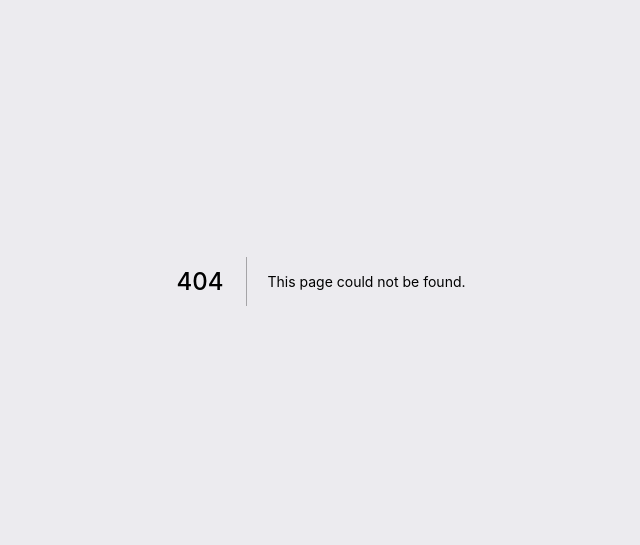
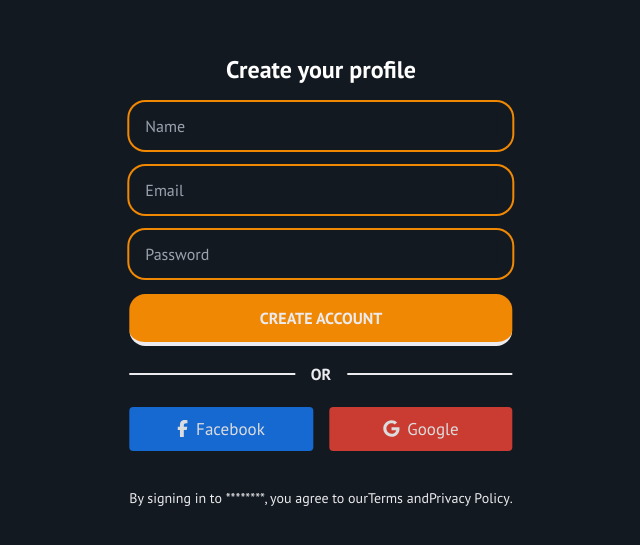
Before and after one commit to amr8644/E-commerce, a Next.js app: page /sign in a window 1280 px wide. Before the commit this address had no page. Shown: the part 119-664 px from the top of the page, without its empty margins (319-959 px from the left). Built offline with nearby package versions, Linux system fonts and the light colour scheme.

Commit message:
Added Sign in page

```diff
--- a/package.json
+++ b/package.json
@@ -10,6 +10,7 @@
   },
   "dependencies": {
     "@fortawesome/fontawesome-svg-core": "^6.1.1",
+    "@fortawesome/free-brands-svg-icons": "^6.1.1",
     "@fortawesome/free-regular-svg-icons": "^6.1.1",
     "@fortawesome/free-solid-svg-icons": "^6.1.1",
     "@fortawesome/react-fontawesome": "^0.1.18",
--- /dev/null
+++ b/pages/login.js
@@ -0,0 +1,7 @@
+import React from "react";
+
+const Login = () => {
+  return <div>Login</div>;
+};
+
+export default Login;
--- a/pages/sections/MainContent.js
+++ b/pages/sections/MainContent.js
@@ -39,7 +39,7 @@ const MainContent = () => {
     ],
   };
   return (
-    <section className="lg:main top-[70px] relative -z-30  font-PTSans ">
+    <section className="lg:main top-[70px] relative font-PTSans ">
       {/* Banner */}
       <article className="w-full flex items-center justify-center h-auto md:h-[270px]">
         <div className=" bg-orange2 rounded-2xl ml-4 md:w-[95%] h-[95%] flex items-start justify-center flex-col sm:px-8 py-2 mt-4">
--- a/pages/sections/Navbar.js
+++ b/pages/sections/Navbar.js
@@ -1,6 +1,7 @@
 import React, { useState } from "react";
 import Image from "next/image";
 import { FontAwesomeIcon } from "@fortawesome/react-fontawesome";
+import Link from "next/link";
 import {
   faMagnifyingGlass,
   faShoppingCart,
@@ -67,14 +68,24 @@ const Navbar = () => {
             icon={faBell}
             className="text-white py-[11px] px-3 w-[40px] rounded-lg border-none cursor-pointer hover:bg-orange2 hover:text-darkBlue duration-500 mx-3"
           />
-          <Image
-            className="h-8 w-8 rounded-full cursor-pointer mx-3"
-            src="/Logo.png"
-            alt="Avatar"
-            width={52}
-            height={52}
-            layout="intrinsic"
-          />
+
+          <div class="avatar">
+            <div class="w-10 h-10 rounded-full ring  ring-orange2 ring-offset-base-100  cursor-pointer mx-3">
+              <Image
+                className="h-10 w-10 rounded-full"
+                src="/Avatar.jpg"
+                alt="Avatar"
+                width={100}
+                height={100}
+                layout="intrinsic"
+              />
+            </div>
+          </div>
+        </div>
+        <div>
+          <Link href={"/sign"}>
+            <a>Signup</a>
+          </Link>
         </div>
       </section>
       <SecondSidebar open={open} />
--- /dev/null
+++ b/pages/sign.js
@@ -0,0 +1,77 @@
+import React from "react";
+import { FontAwesomeIcon } from "@fortawesome/react-fontawesome";
+import { faFacebookF, faGoogle } from "@fortawesome/free-brands-svg-icons";
+
+const Sign = () => {
+  return (
+    <div class=" w-full h-screen  bg-darkBlue p-6 font-PTSans">
+      <section class="absolute top-1/2 left-1/2 mx-auto max-w-sm -translate-x-1/2 -translate-y-1/2 transform space-y-4 text-center">
+        <div x-show="isLoginPage" class="space-y-4">
+          <header class="mb-3 text-2xl font-bold text-superwhite">
+            Create your profile
+          </header>
+
+          <div class="w-full rounded-2xl px-4 ring-2  text-white  ring-orange2">
+            <input
+              type="text"
+              placeholder="Name"
+              class="my-3 w-full border-none bg-darkBlue outline-none focus:outline-none"
+            />
+          </div>
+
+          <div class="w-full rounded-2xl px-4 ring-2  text-white  ring-orange2">
+            <input
+              type="email"
+              placeholder="Email"
+              class="my-3 w-full border-none bg-darkBlue outline-none focus:outline-none"
+            />
+          </div>
+
+          <div class="w-full rounded-2xl px-4 ring-2  text-white  ring-orange2">
+            <input
+              type="password"
+              placeholder="Password"
+              class="my-3 w-full border-none bg-darkBlue outline-none focus:outline-none"
+            />
+          </div>
+          <button class="w-full rounded-2xl border-b-4 border-b-blue-600  bg-orange2 py-3 font-bold text-white hover:bg-blue-400 active:translate-y-[0.125rem] active:border-b-blue-400">
+            CREATE ACCOUNT
+          </button>
+        </div>
+
+        <div class="flex items-center space-x-4">
+          <hr class="w-full border border-white" />
+          <div class="font-semibold text-white">OR</div>
+          <hr class="w-full border border-white" />
+        </div>
+
+        <footer>
+          <div class="grid grid-cols-2 gap-4">
+            <button className="btn bg-facebook text-superwhite font-PTSans rounded-lg">
+              <FontAwesomeIcon icon={faFacebookF} className="mr-2" />
+              Facebook
+            </button>
+            <button className="btn bg-google text-superwhite font-PTSans rounded-lg">
+              <FontAwesomeIcon icon={faGoogle} className="mr-2" />
+              Google
+            </button>
+          </div>
+
+          <div class="mt-8 text-sm text-white">
+            By signing in to ********, you agree to our
+            <a href="#" class="font-medium text-white">
+              Terms
+            </a>{" "}
+            and
+            <a href="#" class="font-medium text-white">
+              Privacy Policy
+            </a>
+            .
+          </div>
+        </footer>
+      </section>
+    </div>
+  );
+};
+
+export default Sign;
--- a/styles/globals.css
+++ b/styles/globals.css
@@ -7,6 +7,18 @@
 @import url('https://fonts.googleapis.com/css2?family=Poppins:wght@300;400;500;600&display=swap');
 
 @layer utilities {
+  .btn {
+    width: 100%;
+    padding: 12px;
+    border: none;
+    border-radius: 4px;
+    margin: 5px 0;
+    opacity: 0.85;
+    display: inline-block;
+    font-size: 17px;
+    line-height: 20px;
+    text-decoration: none; /* remove underline from anchors */
+  }
 
   .main{
     width: calc(100vw - 260px);
--- a/tailwind.config.js
+++ b/tailwind.config.js
@@ -19,6 +19,8 @@ module.exports = {
       orange: "#F15603",
       orange2: "#f08804",
       grey: "#B6B1AD",
+      facebook: "#1877F2",
+      google: "#EA4335",
     },
     fontFamily: {
       Poppins: ["Poppins", "sans-serif"],
```
Also changed, not shown: public/Avatar.jpg (added), 1 other file (tests, documents, lock files or other folders).
